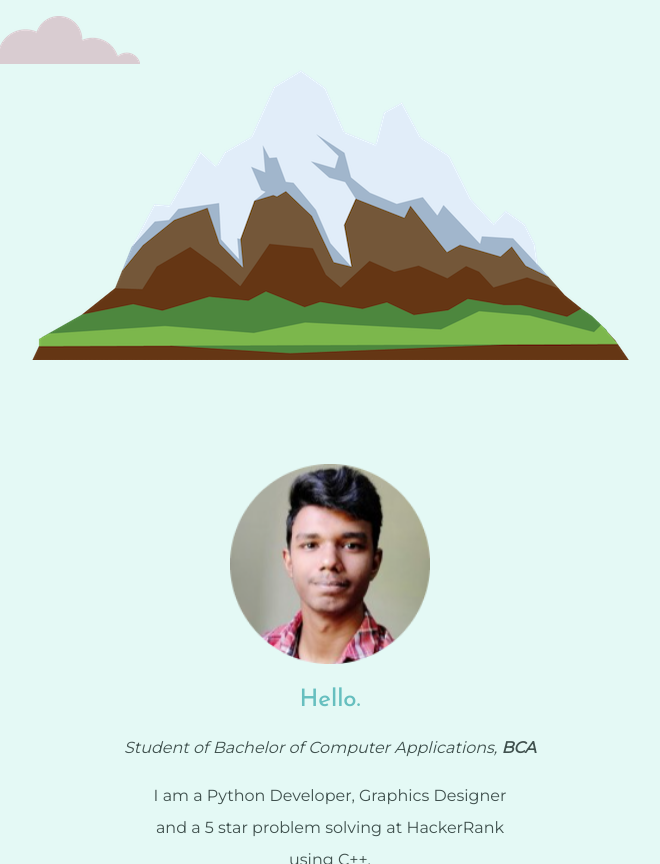
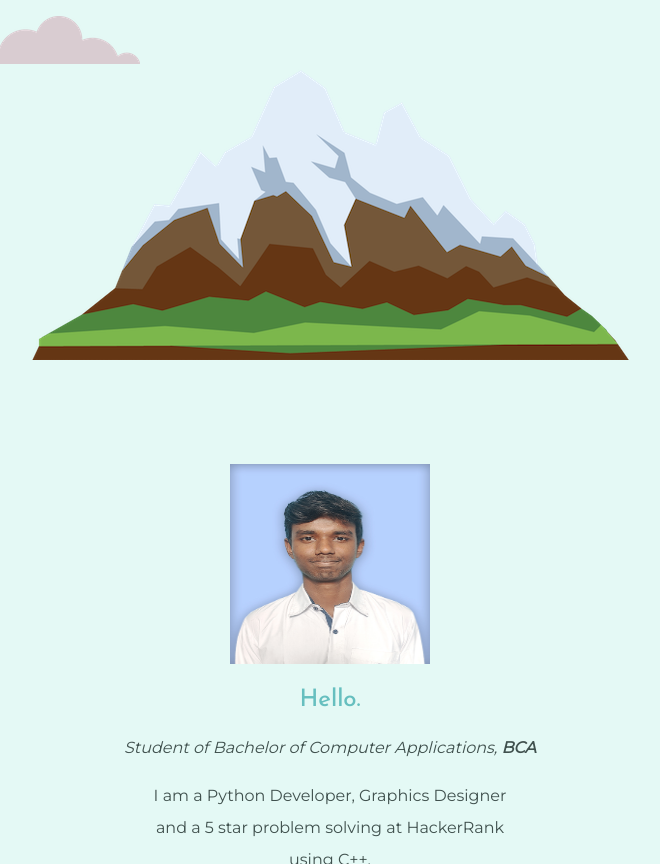
Before and after one commit to AnimezKishan/cv_v2, a plain HTML site: page index.html in a window 1280 px wide. Shown: the part 347-1211 px from the top of the page, without its empty margins (310-970 px from the left). Drawn offline with Linux system fonts and the light colour scheme.

Commit message:
Update index.html

```diff
--- a/index.html
+++ b/index.html
@@ -21,7 +21,7 @@
 
     <div class="middle-cont">
       <div class="profile">
-        <img class="pic" src="profile.png" alt="profile-img">
+        <img class="pic" src="profile-2.jpg" alt="profile-img">
         <h2 class="heading">Hello.</h2>
         <p><em>Student of Bachelor of Computer Applications, <strong>BCA</strong></em></p>
         <p class="intro">I am a Python Developer, Graphics Designer and a 5 star problem solving at HackerRank using C++.</p>
```
